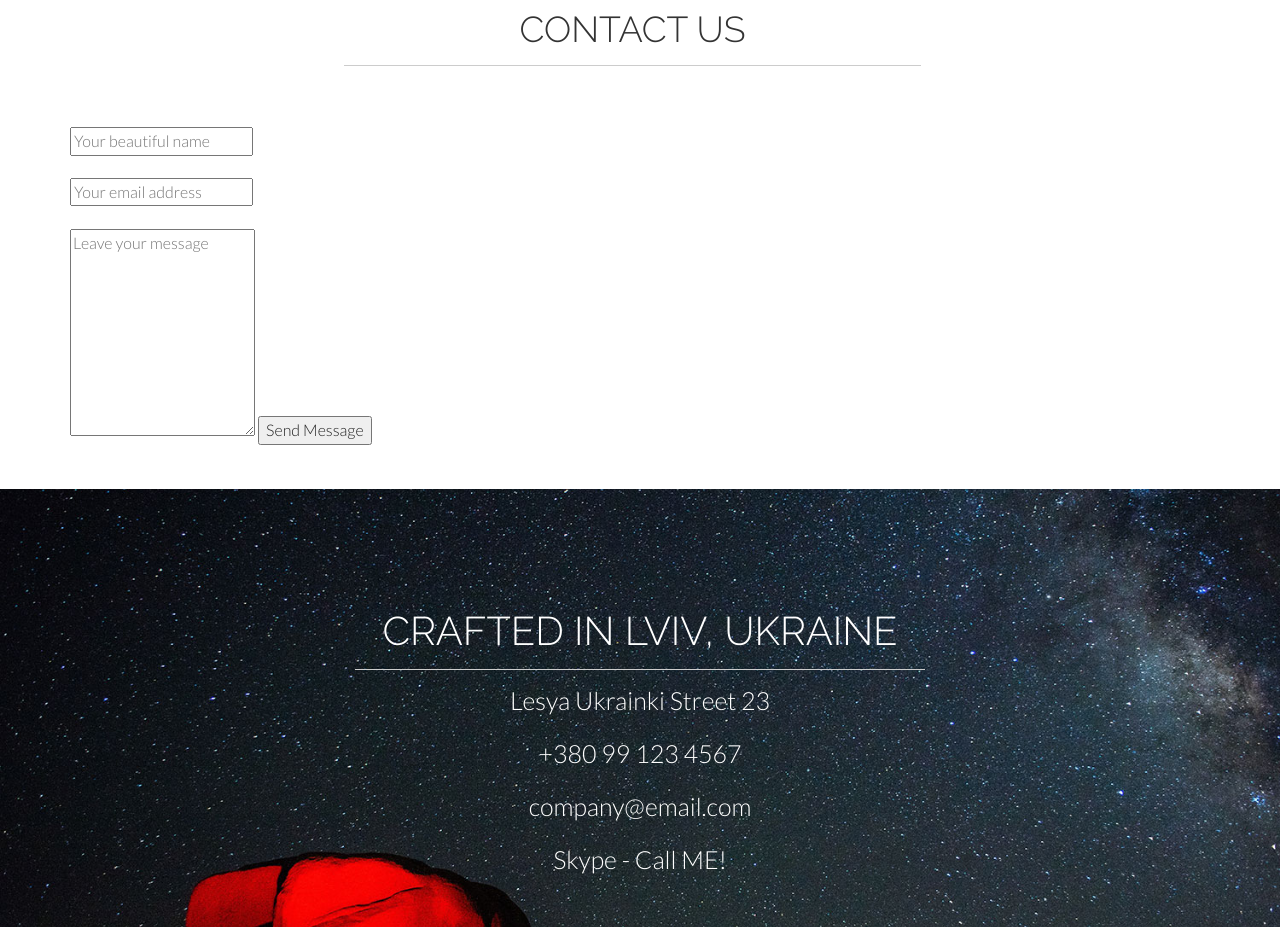
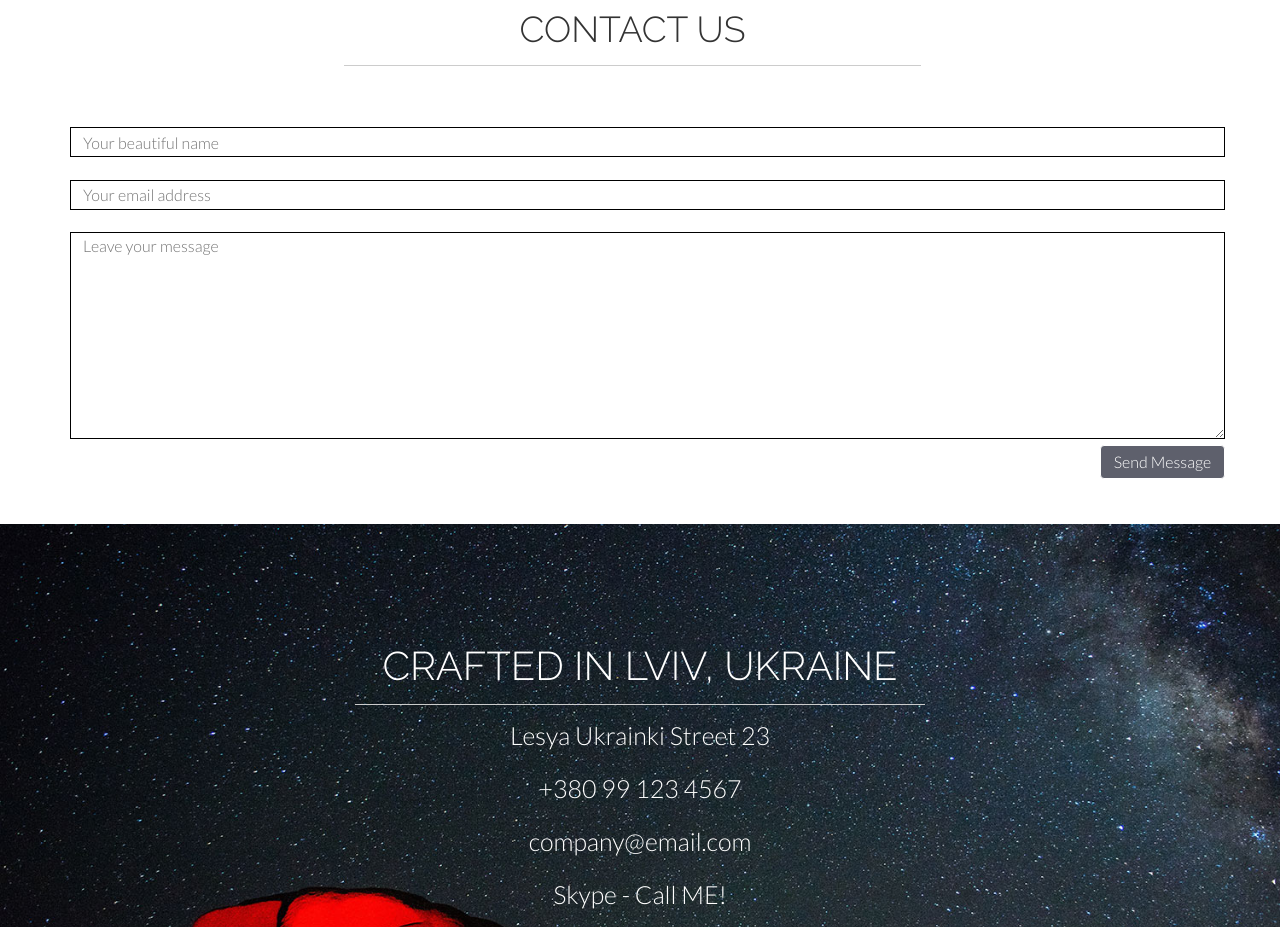
Before and after one commit to Xrunerman/finalproject, a plain HTML site: page index.html in a window 1280 px wide. Shown: the part 3340-4267 px from the top of the page. Drawn offline with Linux system fonts and the light colour scheme; a script that the page names is missing.

Commit message:
Update main.css

```diff
--- a/css/main.css
+++ b/css/main.css
@@ -567,3 +567,54 @@ screen and (max-device-width:1050px) {
         line-height: 38px;
     }
 }
+
+input[type="text"],
+input[type="email"] {
+    color: #000;
+    margin-left: 10px;
+    height: 30px;
+    width: 100%;
+    border-style: groove groove groove groove;
+    border-left-width: 1px;
+    border-top-width: 1px;
+    border-right-width: 1px;
+    border-bottom-width: 1px;
+    border-color: #000;
+    margin: 0 auto;
+}
+
+textarea {
+    width: 100%;
+    margin: 1%;
+}
+
+button[type="submit"] {
+    width: 125px;
+    margin: 0 auto;
+    float: right;
+}
+
+input,
+textarea {
+    color: #000;
+    border-style: groove groove groove groove;
+    border-left-width: 1px;
+    border-top-width: 1px;
+    border-right-width: 1px;
+    border-bottom-width: 1px;
+    border-color: #000;
+    margin: 0 auto;
+}
+
+input::-webkit-input-placeholder,
+textarea::-webkit-input-placeholder {
+    padding-left: 10px;
+}
+
+button[type="submit"] {
+    background: #5e606c;
+    border: 1px solid #fff;
+    border-radius: 4px;
+    color: #fff;
+    padding: 5px 10px;
+}
```
